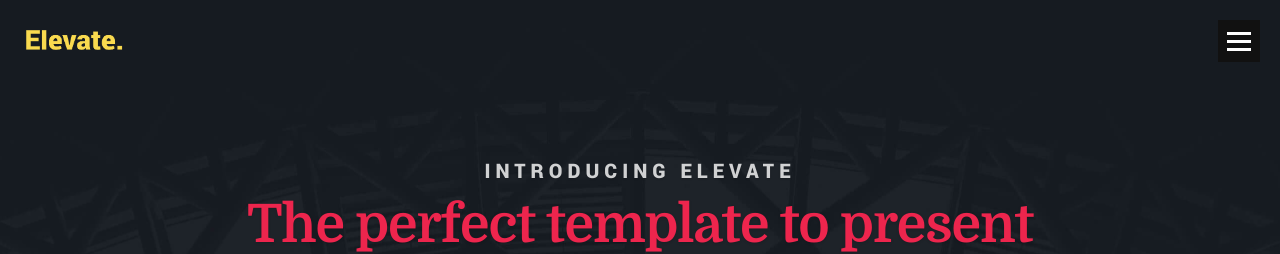
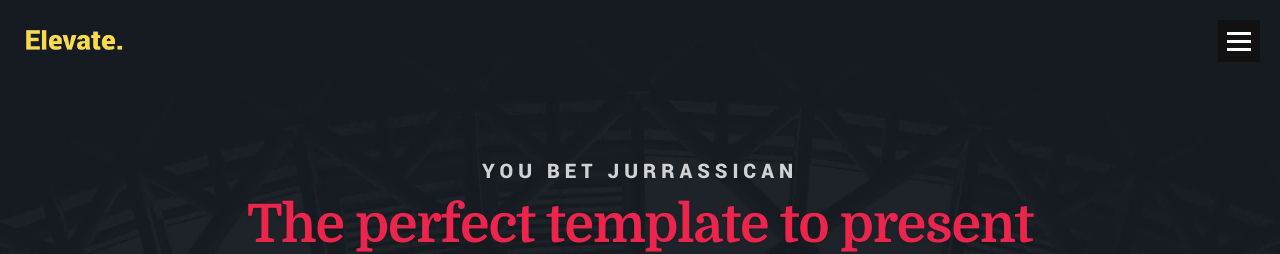
Before and after one commit to 123skunk123/this, a plain HTML site: page index.html in a window 1280 px wide. Shown: the top 254 px of the page. Drawn offline with Linux system fonts and the light colour scheme; files whose address does not match are found by name.

Commit message:
Update index.html

```diff
--- a/index.html
+++ b/index.html
@@ -90,7 +90,7 @@
 		   <div class="row intro-content">
 		   	<div class="col-twelve">
 
-		   		<h3 class="animate-intro">Introducing Elevate</h3>
+		   		<h3 class="animate-intro">You Bet Jurrassican</h3>
 
 					<h1 class="animate-intro">
 						The perfect template to
```
